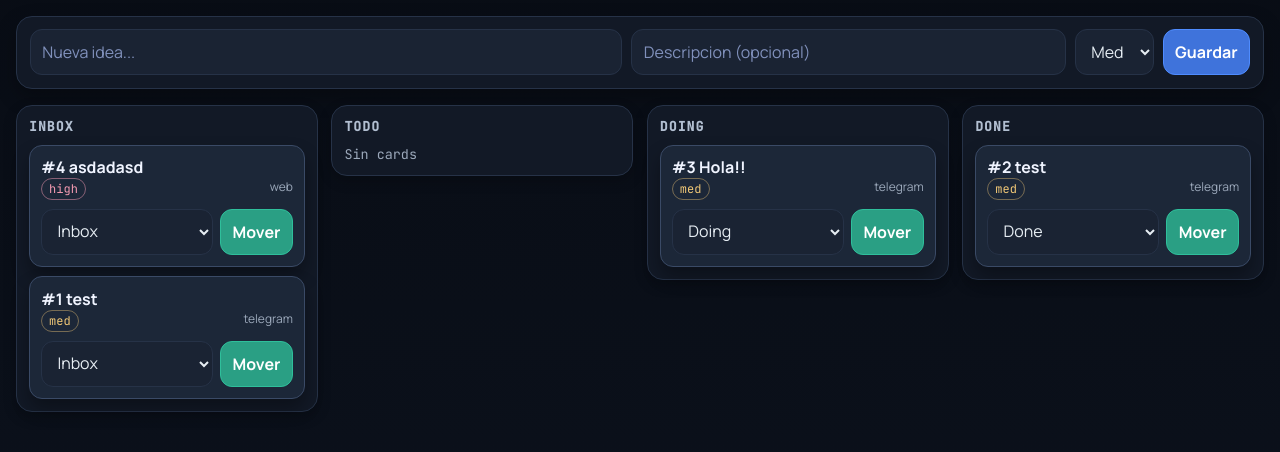
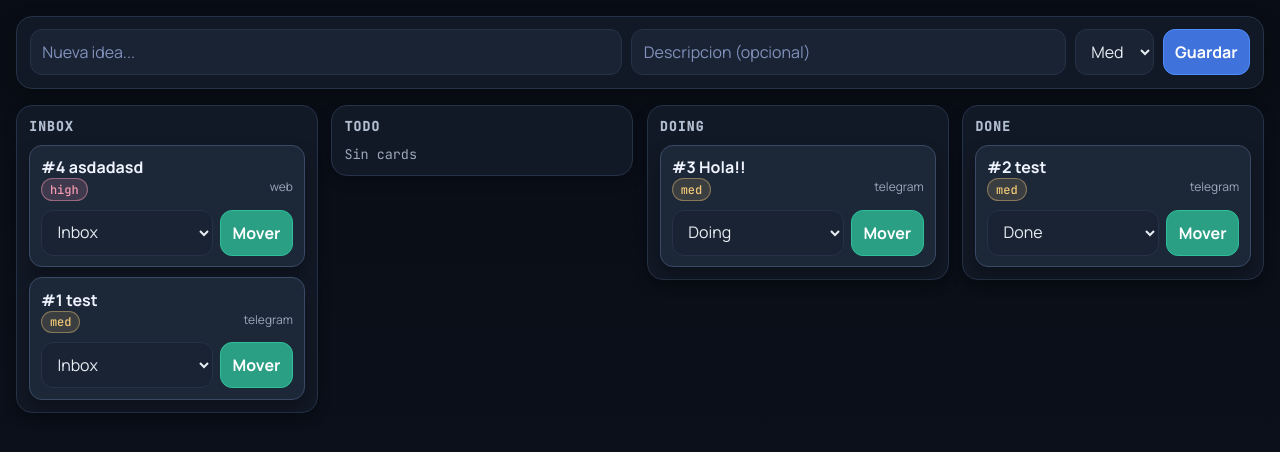
Before and after one commit to alanium/telegram-idea-bot, a FastAPI app: page / in a window 1280 px wide. Shown: the part 95-547 px from the top of the page. Run offline with FastAPI, Linux system fonts and the light colour scheme; some libraries are stand-ins or nearby versions.

Commit message:
Update styles.css

```diff
--- a/app/static/styles.css
+++ b/app/static/styles.css
@@ -205,24 +205,28 @@ button:hover {
 
 .priority {
   border-radius: 999px;
-  padding: 0.12rem 0.45rem;
+  padding: 0.14rem 0.5rem;
   border: 1px solid transparent;
   font-family: "JetBrains Mono", monospace;
+  font-weight: 500;
 }
 
 .priority-low {
   color: #63d7ba;
   border-color: rgba(99, 215, 186, 0.4);
+  background: rgba(99, 215, 186, 0.14);
 }
 
 .priority-med {
   color: #f2c977;
   border-color: rgba(242, 201, 119, 0.42);
+  background: rgba(242, 201, 119, 0.14);
 }
 
 .priority-high {
   color: #f39ab1;
   border-color: rgba(243, 154, 177, 0.5);
+  background: rgba(243, 154, 177, 0.16);
 }
 
 .move-form {
```
